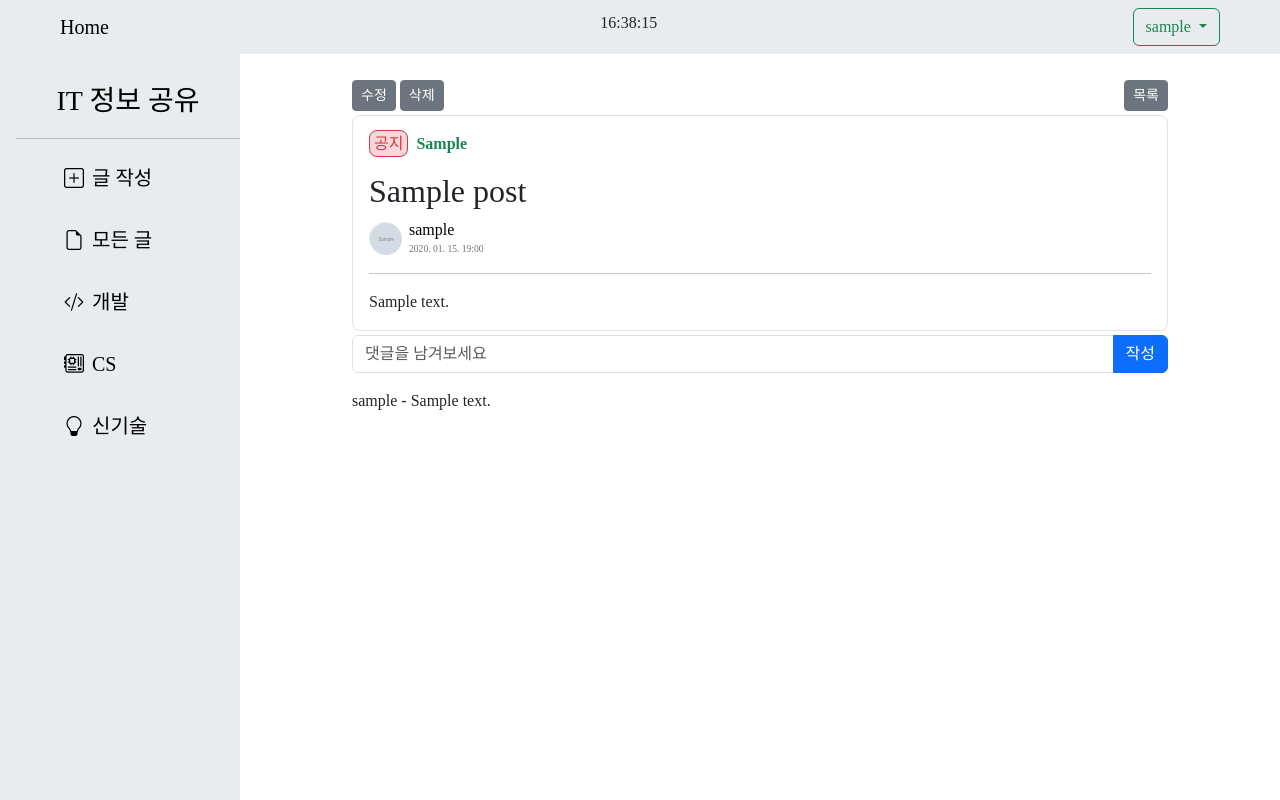
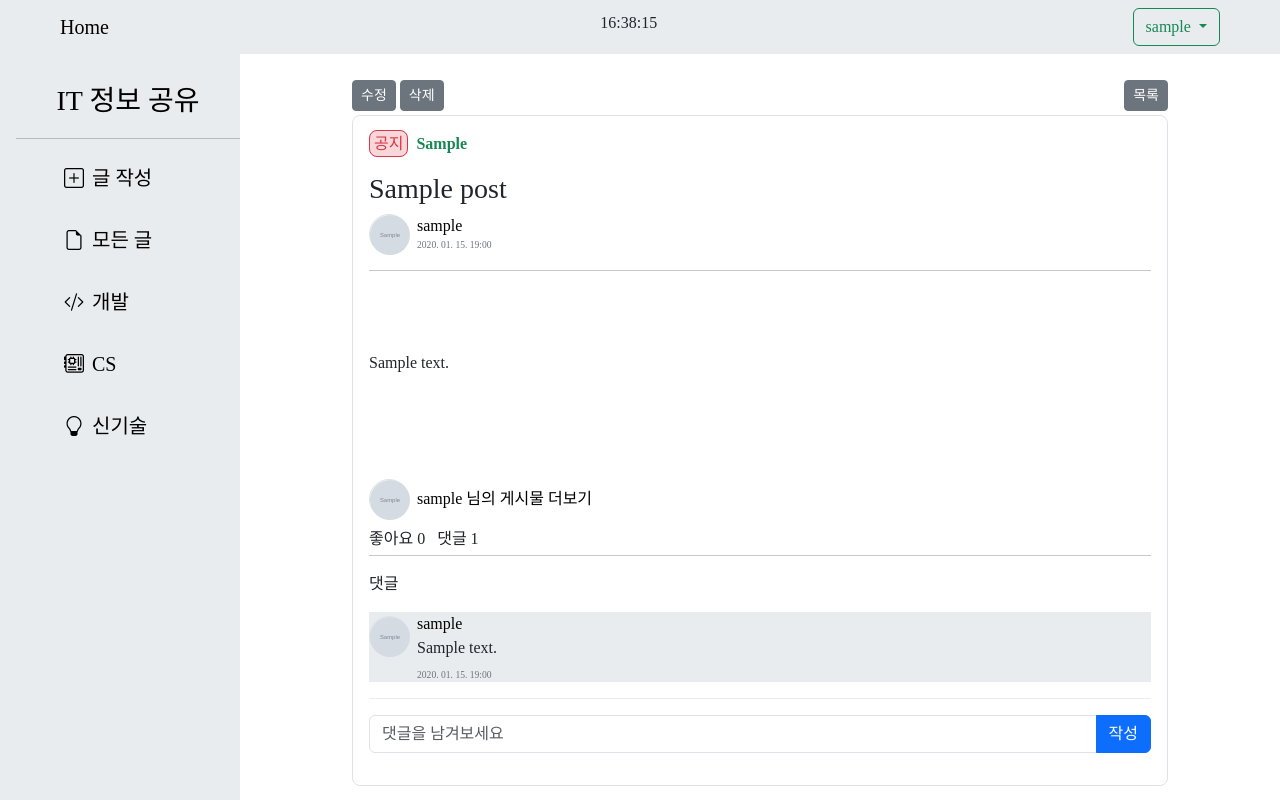
Before and after one commit to DT-HYUNJUN/django-project, a Django app: page /posts/1/ in a window 1280 px wide. Run offline with Django 3.2, Linux system fonts and the light colour scheme; a user stored in the database is signed in; tables that the repository leaves empty hold one stand-in row (values such as "Sample post"); grey boxes marked "Sample" are stand-in pictures; some web fonts are replaced.

Commit message:
[UPDATE] comments

```diff
--- a/posts/templates/posts/detail.html
+++ b/posts/templates/posts/detail.html
@@ -19,18 +19,18 @@
         {% endif %}
         <a href="{% url 'posts:category' post.category %}" class="text-success fw-bold">{{ post.category }}</a>
       </div>
-      <h2>{{ post.title }}</h2>
+      <h3>{{ post.title }}</h3>
       <!-- 작성자 / 제목 -->
       <div class="d-flex align-items-center gap-2">
-        <div class="border rounded-circle position-relative" style="width: 2rem; height: 2rem;">
+        <div class="border rounded-circle position-relative" style="width: 2.5rem; height: 2.5rem;">
           {% if post.user.image %}
           <a href="{% url 'accounts:profile' post.user.pk %}">
-            <img src="{{ post.user.image.url }}" alt="" class="rounded-circle" style="width: 2rem; height: 2rem;">
+            <img src="{{ post.user.image.url }}" alt="{{ post.user }}" class="rounded-circle" style="width: 2.5rem; height: 2.5rem;">
           </a>
           {% else %}
           <a href="{% url 'accounts:profile' post.user.pk %}">
             <div class="position-absolute top-50 start-50 translate-middle">
-              <i class="bi bi-person" style="width: 2rem; height: 2rem;"></i>
+              <i class="bi bi-person" style="width: 2.5rem; height: 2.5rem;"></i>
             </div>
           </a>
           {% endif %}
@@ -42,12 +42,86 @@
           <span class="post-created text-secondary">{{ post.created_at|date:'Y. m. d.  H:i' }}</span>
         </div>
       </div>
+      <!-- 본문 -->
+      <hr>
+      <div class="post-content">
+        {{ post.content|linebreaksbr }}
+      </div>
+      <br>
+      <div>
+        <div class="d-flex align-items-center gap-2 mb-2">
+          <div class="border rounded-circle position-relative" style="width: 2.5rem; height: 2.5rem;">
+            {% if post.user.image %}
+            <a href="{% url 'accounts:profile' post.user.pk %}">
+              <img src="{{ post.user.image.url }}" alt="{{ post.user }}" class="rounded-circle" style="width: 2.5rem; height: 2.5rem;">
+            </a>
+            {% else %}
+            <a href="{% url 'accounts:profile' post.user.pk %}">
+              <div class="position-absolute top-50 start-50 translate-middle">
+                <i class="bi bi-person" style="width: 2.5rem; height: 2.5rem;"></i>
+              </div>
+            </a>
+            {% endif %}
+          </div>
+          <div class="d-flex flex-column">
+            <a href="{% url 'accounts:profile' post.user.pk %}">
+              <span>{{ post.user }}</span>
+              <span class="comment-content">님의 게시물 더보기</span>
+            </a>
+          </div>
+        </div>
+        <div>
+          <span class="me-2">좋아요 0</span>
+          <span>댓글 {{ comments|length }}</span>
+        </div>
+      </div>
+      <hr class="mt-1">
 
-      <hr>
-      {{ post.content|linebreaksbr }}
-    </div>
-    <!-- 댓글 -->
-    <div>
+      <p class="mb-3">댓글</p>
+      {% for comment in comments %}
+      <div id="comments">
+        {% if request.user == comment.user %}
+        <div class="d-flex justify-content-between bg-body-secondary">
+        {% else %}
+        <div class="d-flex justify-content-between">
+        {% endif %}
+          <div class="d-flex align-items-start gap-2">
+            <div class="border rounded-circle position-relative mt-1" style="width: 2.5rem; height: 2.5rem;">
+              {% if comment.user.image %}
+              <a href="{% url 'accounts:profile' comment.user.pk %}">
+                <img src="{{ comment.user.image.url }}" alt="{{ comment.user }}" class="rounded-circle" style="width: 2.5rem; height: 2.5rem;">
+              </a>
+              {% else %}
+              <a href="{% url 'accounts:profile' comment.user.pk %}">
+                <div class="position-absolute top-50 start-50 translate-middle">
+                  <i class="bi bi-person" style="width: 2.5rem; height: 2.5rem;"></i>
+                </div>
+              </a>
+              {% endif %}
+            </div>
+            <div>
+              <a href="{% url 'accounts:profile' comment.user.pk %}">
+                <span>{{ comment.user }}</span>
+              </a>
+              <p class="m-0">{{ comment }}</p>
+              <p class="post-created text-secondary mt-2 mb-0">{{ post.created_at|date:'Y. m. d.  H:i' }}</p>
+            </div>
+          </div>
+          <div class="text-secondary">
+            {% if comment.user == request.user %}
+            <form action="{% url 'posts:comments_delete' post.pk comment.pk %}" method="POST">
+              {% csrf_token %}
+              <button  class="bg-transparent border-0 text-danger" type="submit">
+                <div id="comment_delete" class="hidden"><i class="bi bi-x"></i></div>
+              </button>
+            </form>
+            {% endif %}
+          </div>
+        </div>
+      </div>
+      <hr class="border-dark-subtle">
+      {% endfor %}
+      <!-- 댓글 -->
       <form action="{% url 'posts:comment_create' post.pk  %}" method="POST">
         {% csrf_token %}
         <div class="input-group mb-3">
@@ -57,9 +131,6 @@
           <button class="btn btn-primary">작성</button>
         </div>
       </form>
-      {% for comment in comments %}
-        {{ comment.user }} - {{ comment }}
-      {% endfor %}
     </div>
   </div>
 {% endblock content %}
--- a/posts/urls.py
+++ b/posts/urls.py
@@ -10,5 +10,6 @@ urlpatterns = [
     path('category/<str:subject>', views.category, name='category'),
     path('<int:post_pk>/update/', views.update, name='update'),
     path('<int:post_pk>/delete/', views.delete, name='delete'),
-    path('<int:post_pk>/comment_create/', views.comment_create, name='comment_create'),
+    path('<int:post_pk>/comments/', views.comment_create, name='comment_create'),
+    path('<int:post_pk>/comments/<int:comment_pk>/delete/', views.comments_delete, name='comments_delete'),
 ]
--- a/posts/views.py
+++ b/posts/views.py
@@ -1,7 +1,7 @@
 from django.shortcuts import render, redirect
 from django.utils import timezone
 from django.contrib.auth.decorators import login_required
-from .models import Post
+from .models import Post, Comment
 from .forms import PostForm, CommentForm
 from datetime import datetime
 
@@ -130,8 +130,10 @@ def comment_create(request, post_pk):
         comment.user = request.user
         comment.save()
         return redirect('posts:detail', post_pk)
-    # context = {
-    #     'comment_form': comment_form,
-    #     'post': post,
-    # }
-    # return render(request, 'posts/detail.html', context)
+
+
+def comments_delete(request, post_pk, comment_pk):
+    comment = Comment.objects.get(pk=comment_pk)
+    if request.user == comment.user:
+        comment.delete()
+    return redirect('posts:detail', post_pk)
--- /dev/null
+++ b/static/js/comment.js
@@ -0,0 +1,13 @@
+const comments = document.querySelectorAll('#comments')
+
+comments.forEach(comment => {
+  const deleteBtn = comment.querySelector('#comment_delete')
+
+  comment.addEventListener('mouseover', () => {
+    deleteBtn.classList.remove('hidden')
+  })
+
+  comment.addEventListener('mouseout', () => {
+    deleteBtn.classList.add('hidden')
+  })
+});
--- a/static/style/detail.css
+++ b/static/style/detail.css
@@ -1,3 +1,16 @@
 .post-created {
   font-size: 0.6rem;
 }
+
+.post-content {
+  margin-top: 5rem;
+  margin-bottom: 5rem;
+}
+
+.comment-content {
+  font-family: 'NanumSquareAcl';
+}
+
+.hidden {
+  color: transparent;
+}
--- a/templates/base.html
+++ b/templates/base.html
@@ -11,6 +11,7 @@
   <link href="https://hangeul.pstatic.net/hangeul_static/css/nanum-square.css" rel="stylesheet">
   <link rel="stylesheet" href="{% static 'style/style.css' %}">
   <link rel="stylesheet" href="{% static 'style/detail.css' %}">
+  <script src="https://code.jquery.com/jquery-3.6.0.min.js"></script>
 </head>
 <body>
   <!-- 네비게이션 바 -->
@@ -25,6 +26,7 @@
     {% endblock content %}
   </div>
 
+  <script src="{% static 'js/comment.js' %}"></script>
   <script src="{% static 'js/new.js' %}"></script>
   <script src="{% static 'js/clock.js' %}"></script>
   <script src="https://cdn.jsdelivr.net/npm/bootstrap@5.3.0-alpha3/dist/js/bootstrap.bundle.min.js" integrity="sha384-ENjdO4Dr2bkBIFxQpeoTz1HIcje39Wm4jDKdf19U8gI4ddQ3GYNS7NTKfAdVQSZe" crossorigin="anonymous"></script>
--- a/templates/navbar.html
+++ b/templates/navbar.html
@@ -12,7 +12,7 @@
       {% if request.user.is_authenticated %}
       <div class="dropdown">
         <button class="btn btn-outline-success dropdown-toggle" type="button" data-bs-toggle="dropdown" aria-expanded="false">
-          {{ user }}
+          {{ request.user }}
         </button>
         <ul class="dropdown-menu">
           <li><a class="dropdown-item" href="{% url 'accounts:profile' user.pk %}">내 프로필</a></li>
--- a/templates/sidebar.html
+++ b/templates/sidebar.html
@@ -54,7 +54,6 @@
 <script>
   const links = document.querySelectorAll("#sidebar li")
   links.forEach((link) => {
-    console.log(link)
     const liText = link.querySelector('#sidebar span')
     if (liText.textContent === '{{ subject }}') {
       link.classList.add("bg-white")
```
Also changed, not shown: accounts/templates/accounts/profile.html (+17 -3 lines), progress.md (+14 -0 lines), README.md.
